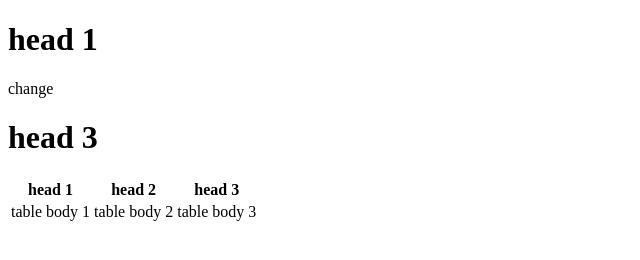
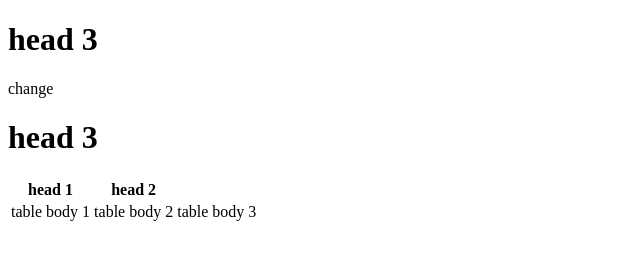
Before and after one commit to rawankh98/class2, a plain HTML site: page index.html in a window 1280 px wide. Shown: the full height of the page, 0-640 px from the left. Drawn offline with Linux system fonts and the light colour scheme.

Commit message:
commitcon

```diff
--- a/index.html
+++ b/index.html
@@ -8,13 +8,13 @@
 </head>
 <body>
 
-    <h1>head 1</h1>
+    <h1>head 3</h1>
  <p> change </p>
     <h1>head 3</h1>
     <table>
         <th>head 1</th>
         <th>head 2</th>
-        <th>head 3</th>
+
         <tr><td>table body 1</td>
         <td>table body 2</td>
         <td>table body 3</td></tr>
```
